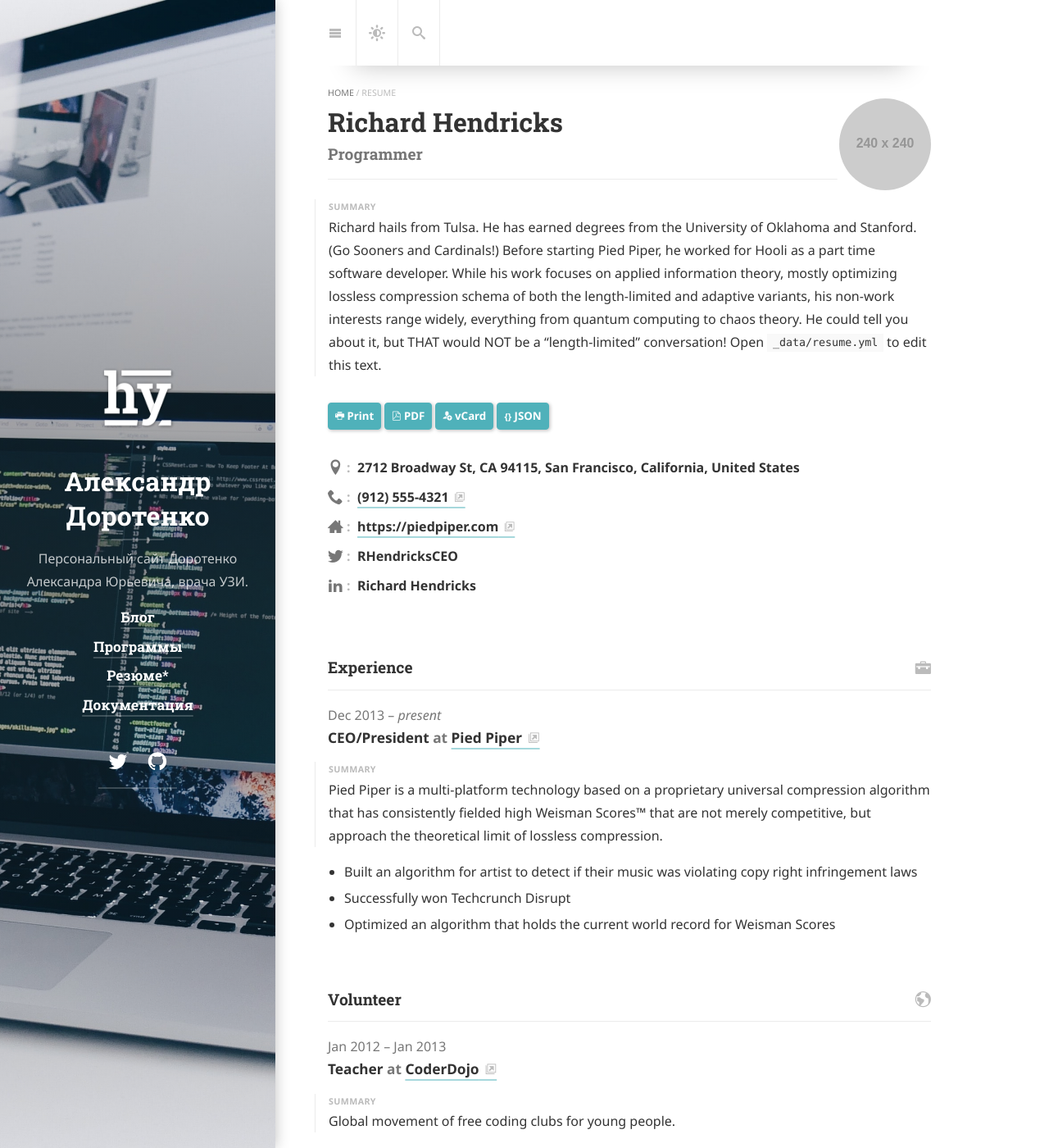
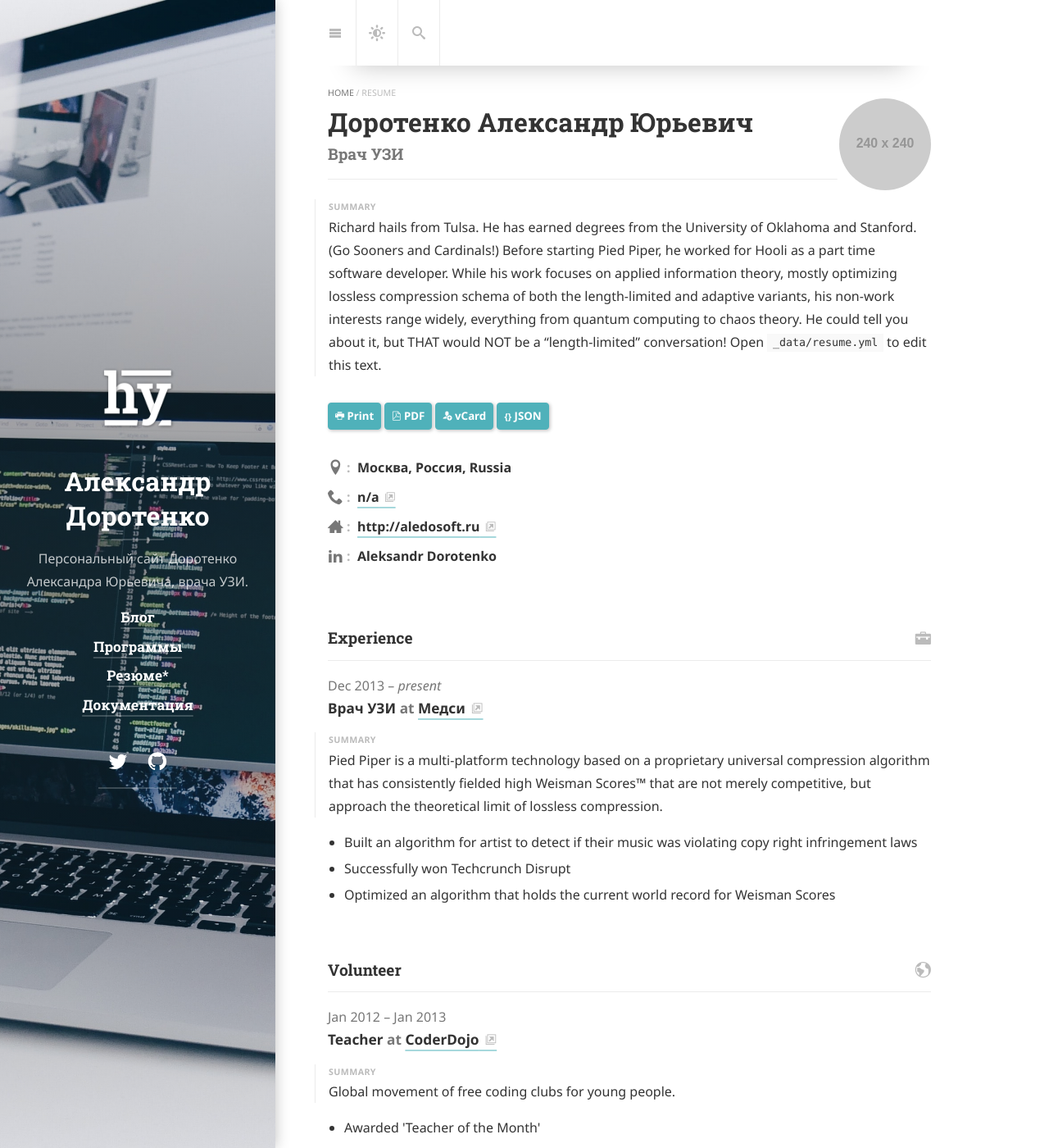
Before and after one commit to xCounsel/aledosoft, a Jekyll site: the page built from resume.md, in a window 1280 px wide and 1400 px high. Shown: the whole window at 82% size. Built offline with Jekyll 4.4.1, drawn with Linux system fonts in a browser that asks for light colours; cached includes are drawn as plain includes; nearby versions of some CDN libraries; some web fonts are replaced; library files that are not in the unit come from our copies.

Commit message:
Update resume.yml

```diff
--- a/_data/resume.yml
+++ b/_data/resume.yml
@@ -2,12 +2,12 @@
 # If you don't have a JSON Resume you can just edit this YAML file instead.
 # See also: <https://jsonresume.org/>.
 basics:
-  name: "Richard Hendricks"
-  label: "Programmer"
+  name: "Доротенко Александр Юрьевич"
+  label: "Врач УЗИ"
   picture: "https://placehold.it/240x240"
   email: ""
-  phone: "(912) 555-4321"
-  website: "https://piedpiper.com"
+  phone: "n/a"
+  website: "http://aledosoft.ru"
   summary: >
     Richard hails from Tulsa.
     He has earned degrees from the University of Oklahoma and Stanford. (Go Sooners and Cardinals!)
@@ -19,22 +19,17 @@ basics:
     He could tell you about it, but THAT would NOT be a “length-limited” conversation!
     Open `_data/resume.yml` to edit this text.
   location:
-    address: "2712 Broadway St"
-    postalCode: "CA 94115"
-    city: "San Francisco"
-    countryCode: "US"
-    region: "California"
+    city: "Москва"
+    countryCode: "RU"
+    region: "Россия"
   profiles:
-    - network: "Twitter"
-      username: "RHendricksCEO"
-      url: ""
     - network: "LinkedIn"
-      username: "Richard Hendricks"
+      username: "Aleksandr Dorotenko"
       url: ""
 work:
-  - company: "Pied Piper"
-    position: "CEO/President"
-    website: "https://piedpiper.com"
+  - company: "Медси"
+    position: "Врач УЗИ"
+    website: "https://medsi.ru"
     startDate: "2013-12-01"
     endDate: ""
     summary: >
```
